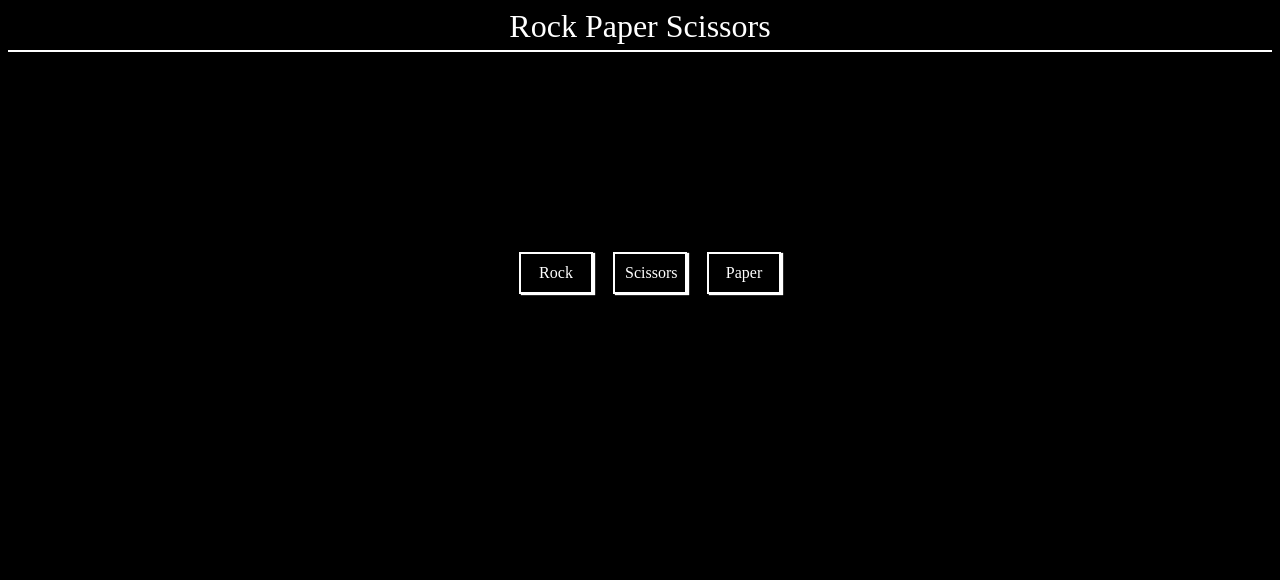
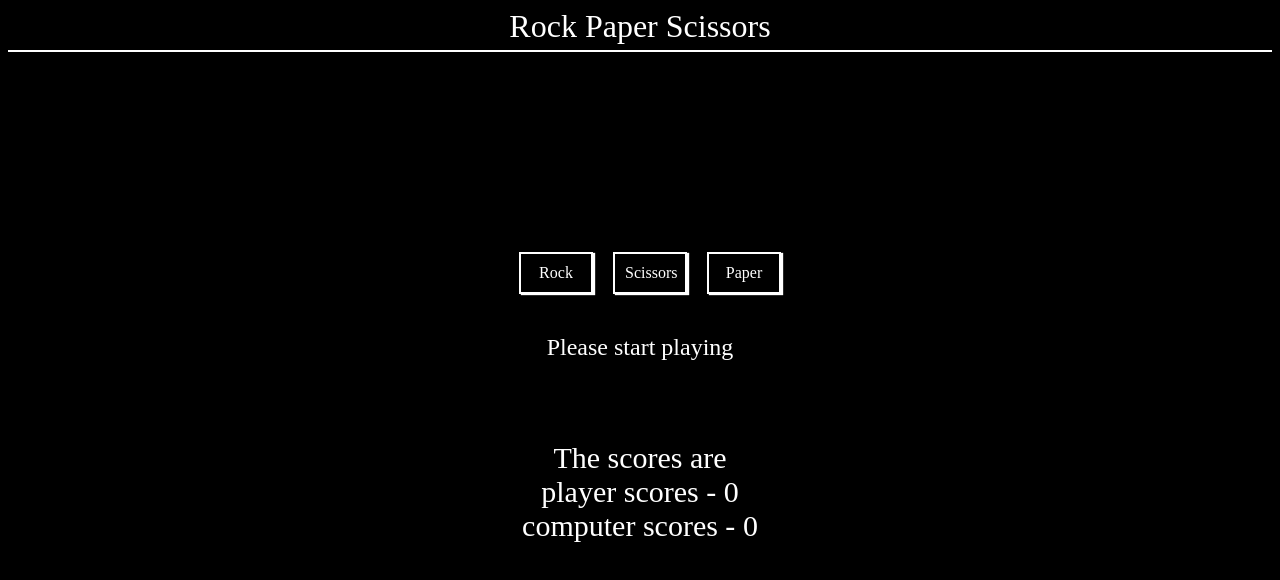
Before and after one commit to Karanbirsinghkular/rockpaperscissors, a plain HTML site: page index.html in a window 1280 px wide. Drawn offline with Linux system fonts and the light colour scheme.

Commit message:
scoreboard and current play added

```diff
--- a/index.html
+++ b/index.html
@@ -14,6 +14,11 @@
         <div class="choice" id="scissors">Scissors</div>
         <div class="choice" id="paper">Paper</div>
     </div>
-    <div class="current"></div>
+    <div id="current"></div>
+    <div id="scorecard">
+        <div>The scores are</div>
+        <div>player scores - <span id="playerScore"></span></div>
+        <div>computer scores - <span id="computerScore"></span></div>
+    </div>
 </body>
 </html>
--- a/script.js
+++ b/script.js
@@ -1,6 +1,14 @@
 let playerWins = 0;
 let computerWins = 0;
 let round_num = 1;
+
+const current = document.querySelector("#current");
+const playerScore = document.querySelector("#playerScore");
+const computerScore = document.querySelector("#computerScore");
+
+current.textContent = "Please start playing";
+playerScore.textContent = playerWins;
+computerScore.textContent = computerWins;
 
 function getComputerChoice(){
     let choice = Math.floor(Math.random() * 3)
@@ -19,7 +27,7 @@ function play(playerChoice){
     computerChoice = getComputerChoice();
     playerChoice = playerChoice.toLowerCase();
     if (playerChoice == computerChoice){
-        console.log(`No one wins Round ${round_num}, the player and computer both chose ${computerChoice}, the same round will start again`);
+        current.textContent = `No one wins Round ${round_num}, the player and computer both chose ${computerChoice}, the same round will start again`;
         return 0;
     }
     let winner;
@@ -41,7 +49,7 @@ function play(playerChoice){
         winnerchoice = computerChoice;
         loserchoice = playerChoice;
     }
-    console.log(`The winner of Round ${round_num} is ${winner}, ${winnerchoice} beats ${loserchoice}`);
+    current.textContent =`The winner of Round ${round_num} is ${winner}, ${winnerchoice} beats ${loserchoice}`;
     return winner == "player" ? 1 : 2;
 }
 
@@ -58,6 +66,8 @@ function game(playerChoice){
         computerWins += 1;
         round_num += 1;
     }
+    playerScore.textContent = playerWins;
+    computerScore.textContent = computerWins;
 }
 
 
--- a/style.css
+++ b/style.css
@@ -28,3 +28,15 @@ body{
     text-align: center;
     box-shadow: 2px 1px 1px white;
 }
+
+#current{
+    margin-top: 40px;
+    font-size: x-large;
+    text-align: center;
+}
+
+#scorecard{
+    margin-top: 80px;
+    font-size: 30px;
+    text-align: center;
+}
```
